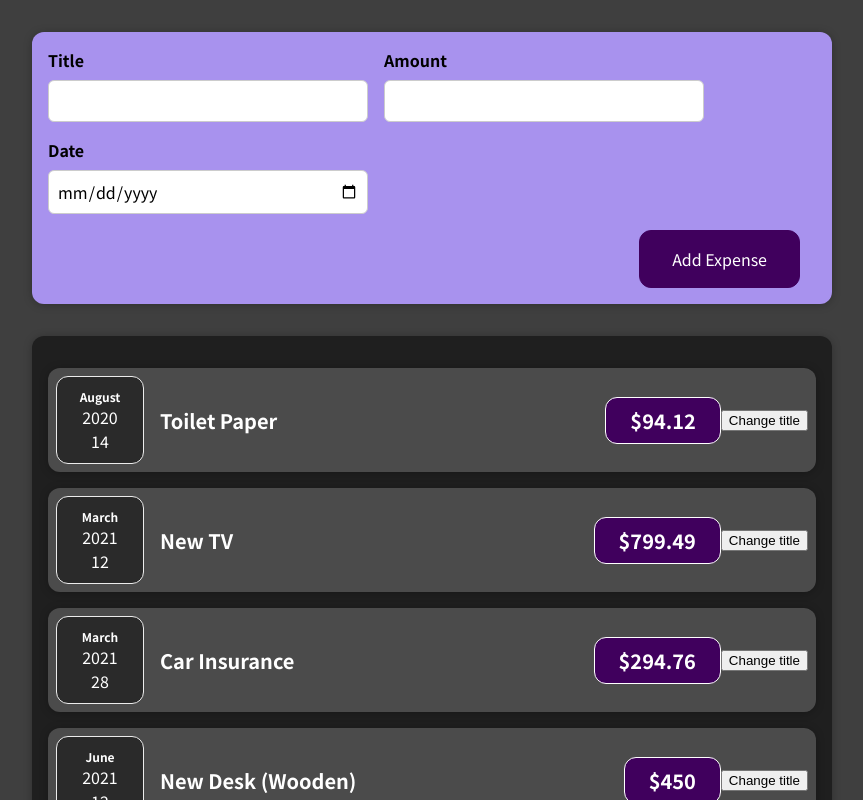
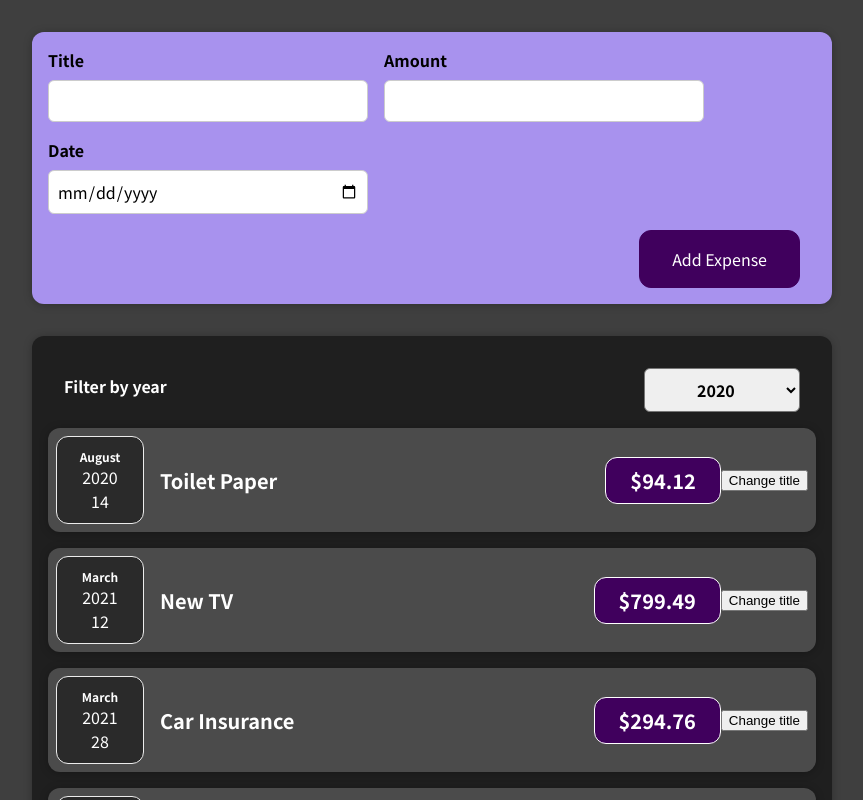
Before and after one commit to AinunSeptian/ExpenseRecord, a React (Create React App) app: page / in a window 1280 px wide. Shown: the top 800 px of the page, without its empty margins (208-1071 px from the left). Built offline with nearby package versions, Linux system fonts and the light colour scheme.

Commit message:
fixing expense filter component

```diff
--- a/src/components/Expenses/ExpenseItem.js
+++ b/src/components/Expenses/ExpenseItem.js
@@ -1,23 +1,17 @@
-import React, { useState } from "react";
+import React from "react";
 import ExpenseDate from "./ExpenseDate";
 import Card from "../UI/Card";
 import "./ExpenseItem.css";
 
 function ExpenseItem(props) {
-  const [title, setTitle] = useState(props.title);
-  const clickHandler = () => {
-    setTitle("Updated!");
-    console.log(title);
-  };
-
   return (
     <Card className="expense-item">
       <ExpenseDate date={props.date} />
       <div className="expense-item__description">
-        <h2>{title}</h2>
+        <h2>{props.title}</h2>
         <div className="expense-item__price">${props.amount}</div>
       </div>
-      <button onClick={clickHandler}>Change title</button>
+      <button>Change title</button>
     </Card>
   );
 }
--- a/src/components/Expenses/Expenses.js
+++ b/src/components/Expenses/Expenses.js
@@ -1,10 +1,22 @@
+import React, { useState } from "react";
 import ExpenseItem from "./ExpenseItem";
 import Card from "../UI/Card";
 import "./Expenses.css";
+import ExpensesFilter from "./ExpensesFilter";
 
 const Expenses = (props) => {
+  const [filteredYear, setFilteredYear] = useState("2020");
+
+  const filterChangeHandler = (selectedYear) => {
+    setFilteredYear(selectedYear);
+  };
+
   return (
     <Card className="expenses">
+      <ExpensesFilter
+        selected={filteredYear}
+        onChangeFilter={filterChangeHandler}
+      />
       <ExpenseItem
         title={props.items[0].title}
         amount={props.items[0].amount}
--- a/src/components/Expenses/ExpensesFilter.js
+++ b/src/components/Expenses/ExpensesFilter.js
@@ -2,12 +2,15 @@ import React from "react";
 
 import "./ExpensesFilter.css";
 
-const ExpensesFilter = () => {
+const ExpensesFilter = (props) => {
+  const dropdownChangeHandler = (event) => {
+    props.onChangeFilter(event.target.value);
+  };
   return (
     <div className="expenses-filter">
       <div className="expenses-filter__control">
         <label>Filter by year</label>
-        <select>
+        <select value={props.selected} onChange={dropdownChangeHandler}>
           <option value="2022">2022</option>
           <option value="2021">2021</option>
           <option value="2020">2020</option>
```
Also changed, not shown: 1 other file (tests, documents, lock files or other folders).
